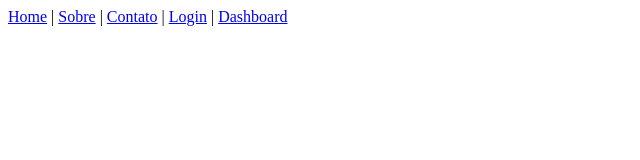
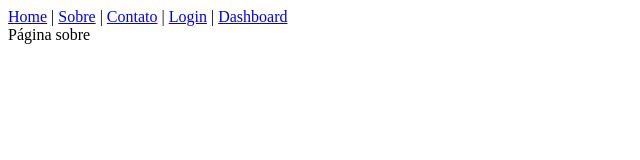
Before and after one commit to jota83/puc-devops, a Vue app: page /sobre in a window 1280 px wide. Shown: the top 160 px of the page, without its empty margins (0-640 px from the left). Built offline with nearby package versions, Linux system fonts and the light colour scheme.

Commit message:
Página sobre

```diff
--- a/src/router/index.js
+++ b/src/router/index.js
@@ -1,9 +1,11 @@
 import { createRouter, createWebHistory } from 'vue-router'
 
 import Home from '../views/Home.vue'
+import Sobre from '../views/Sobre.vue'
 
 const routes = [
-    { path: '/', component: Home }
+    { path: '/', component: Home },
+    { path: '/sobre', component: Sobre },
 ]
 
 const router = createRouter({
--- /dev/null
+++ b/src/views/Sobre.vue
@@ -0,0 +1,11 @@
+<script setup>
+
+</script>
+
+<template>
+    Página sobre
+</template>
+
+<style scoped>
+
+</style>
```
